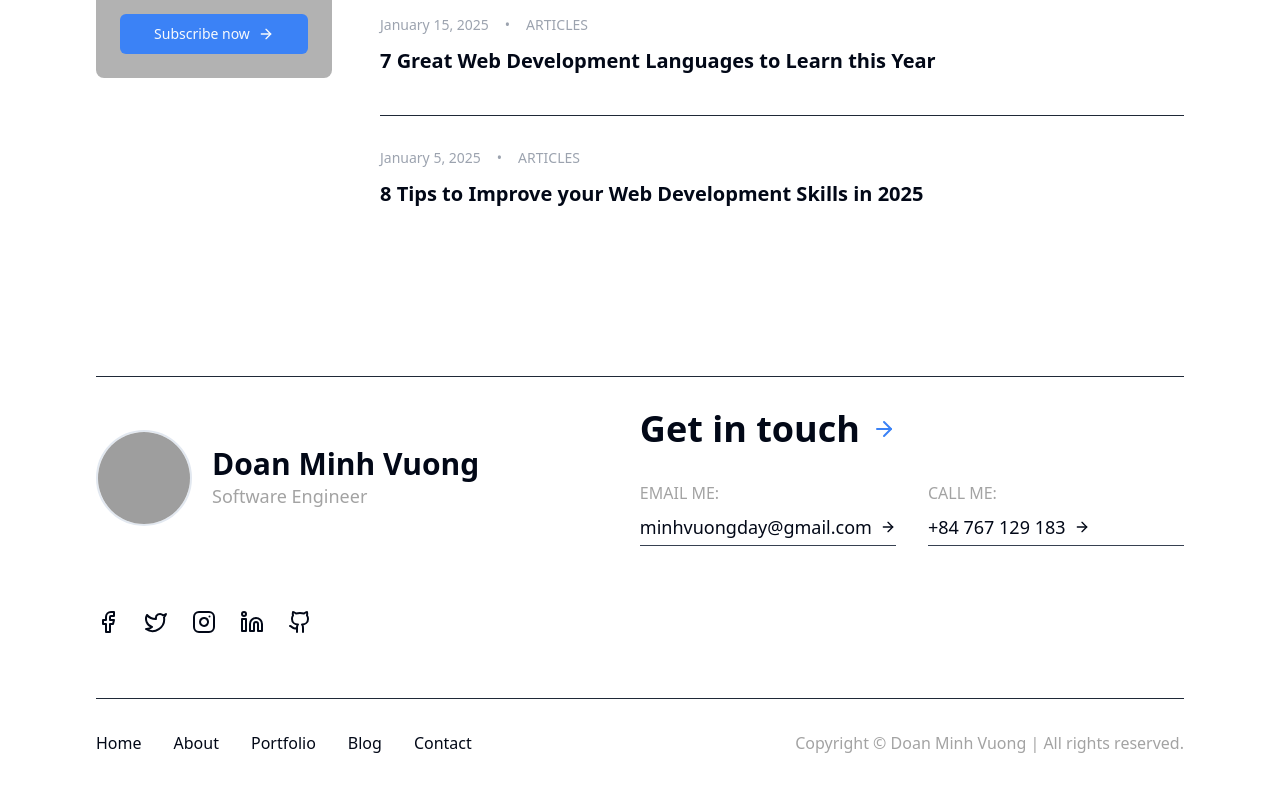
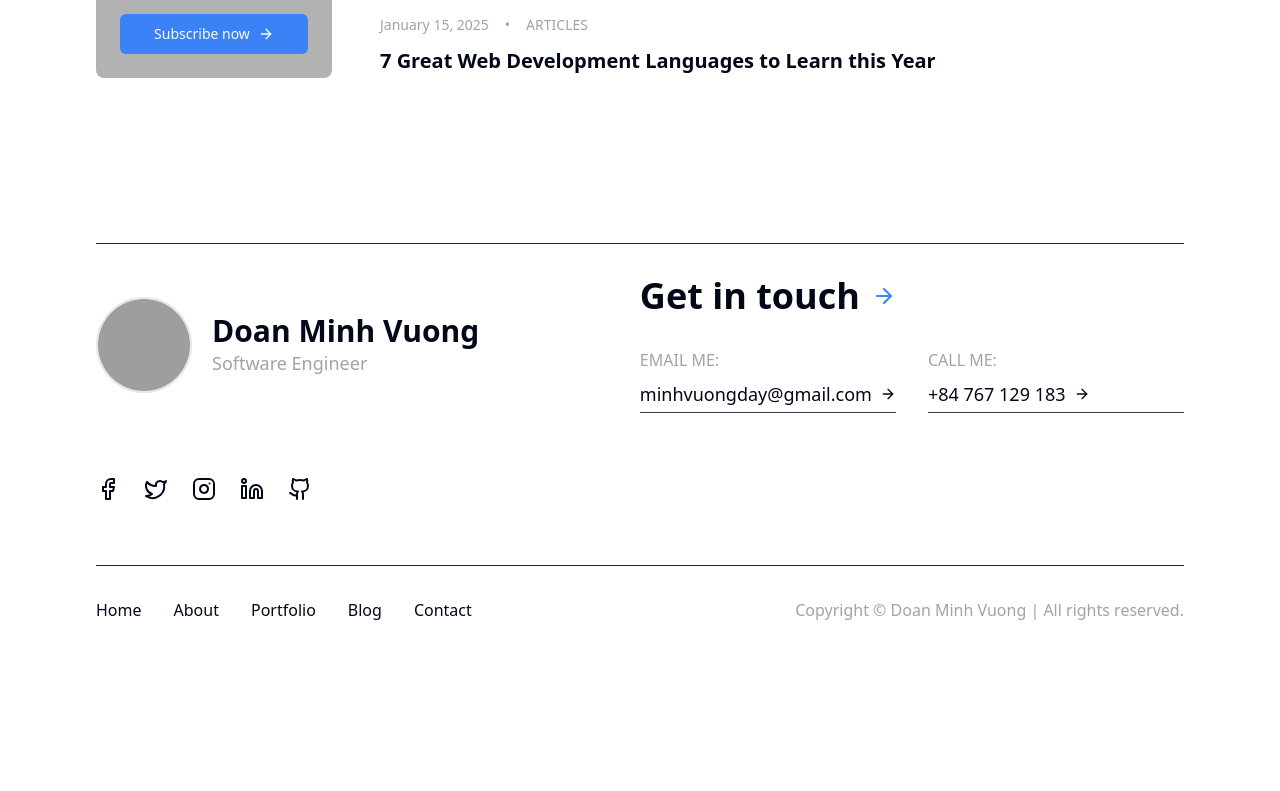
Before and after one commit to VuongUranus/react-it-showcase-folio, a React (Vite) app: page /blog in a window 1280 px wide. Shown: the part 1255-2046 px from the top of the page. After the commit the page ends 1941 px from the top, so only its background shows below. Built offline with nearby package versions, Linux system fonts and the light colour scheme; grey boxes are pictures that could not be loaded.

Commit message:
update code

```diff
--- a/src/pages/Blog.tsx
+++ b/src/pages/Blog.tsx
@@ -66,14 +66,14 @@ const blogPosts = [
     category: "ARTICLES",
     slug: "web-development-languages"
   },
-  {
-    id: 8,
-    title: "8 Tips to Improve your Web Development Skills in 2025",
-    excerpt: "Practical tips and strategies to level up your web development skills this year.",
-    date: "January 5, 2025",
-    category: "ARTICLES",
-    slug: "improve-web-development-skills"
-  }
+  // {
+  //   id: 8,
+  //   title: "8 Tips to Improve your Web Development Skills in 2025",
+  //   excerpt: "Practical tips and strategies to level up your web development skills this year.",
+  //   date: "January 5, 2025",
+  //   category: "ARTICLES",
+  //   slug: "improve-web-development-skills"
+  // }
 ];
 
 interface BlogCardProps {
```
